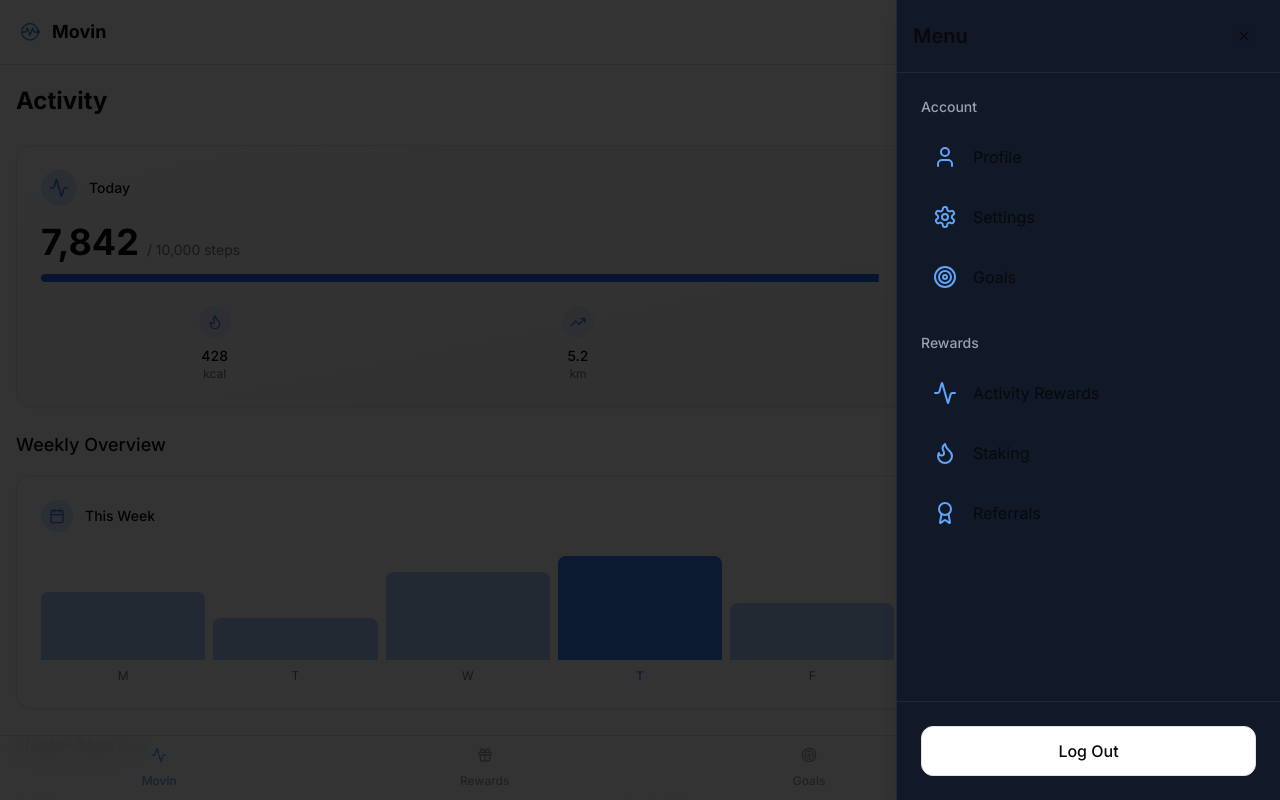
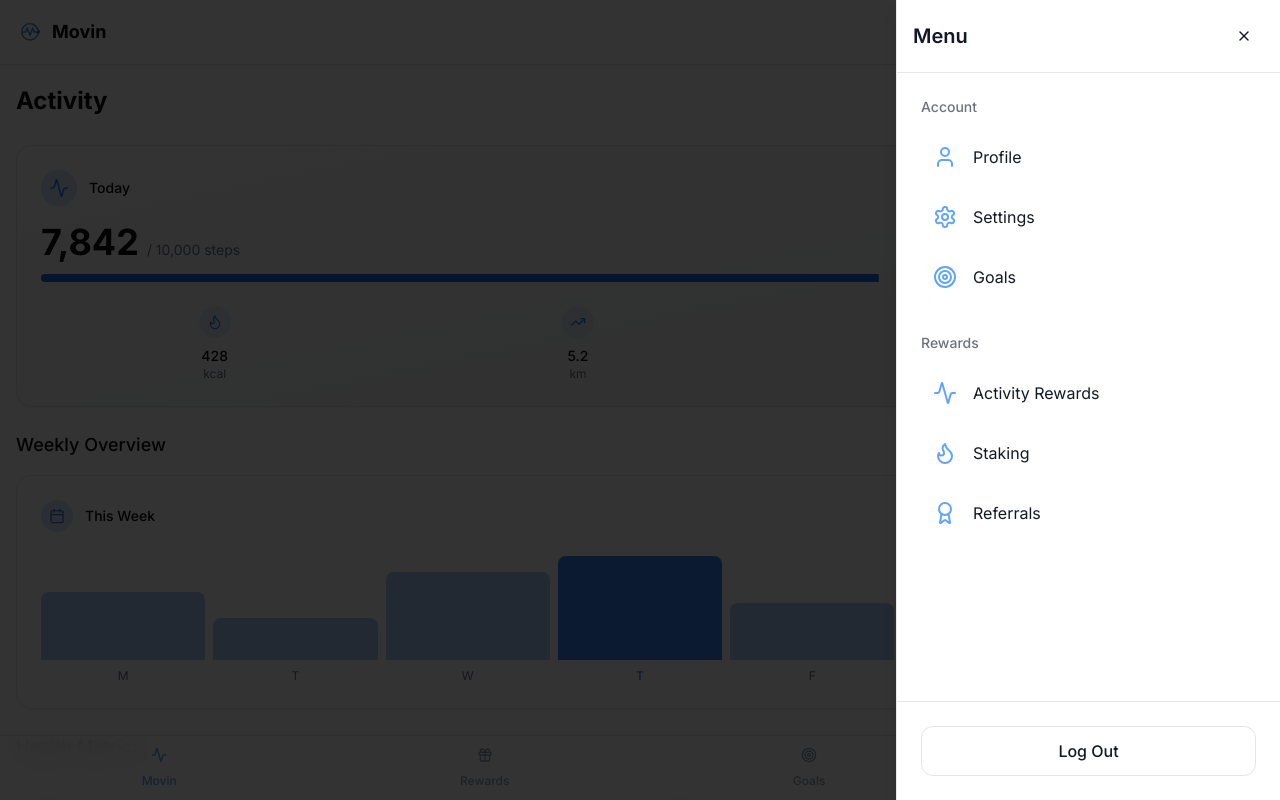
Before and after one commit to razvantomegea/movin-nextjs, a Next.js app: page /dashboard in a window 1280 px wide. Both pictures are taken after a click on the button "More". Shown: the top 800 px of the page. Built offline with nearby package versions, Linux system fonts and the light colour scheme; grey boxes are pictures that could not be loaded.

Commit message:
feat: update side drawer to respect light theme
Adjust side drawer styling to conditionally use light theme classes.

Co-authored-by: Razvan Tomegea <13073341+razvantomegea@users.noreply.github.com>

```diff
--- a/components/dashboard-layout.tsx
+++ b/components/dashboard-layout.tsx
@@ -79,10 +79,10 @@ export function DashboardLayout({ children }: DashboardLayoutProps) {
                 </SheetTrigger>
                 <SheetContent
                   side="right"
-                  className="z-50 w-full sm:w-[350px] md:w-[400px] bg-gray-900 border-l border-gray-800 p-0"
+                  className="z-50 w-full sm:w-[350px] md:w-[400px] bg-white dark:bg-gray-900 border-l border-gray-200 dark:border-gray-800 p-0 text-gray-900 dark:text-white"
                 >
                   <div className="flex flex-col h-full">
-                    <div className="p-4 border-b border-gray-800 flex items-center justify-between">
+                    <div className="p-4 border-b border-gray-200 dark:border-gray-800 flex items-center justify-between">
                       <h2 className="text-xl font-semibold">Menu</h2>
                       <Button
                         variant="ghost"
@@ -97,12 +97,12 @@ export function DashboardLayout({ children }: DashboardLayoutProps) {
                     <div className="flex-1 overflow-auto">
                       <div className="p-4 sm:p-6">
                         <div className="mb-8">
-                          <h3 className="text-sm font-medium text-gray-400 mb-4">Account</h3>
+                          <h3 className="text-sm font-medium text-gray-500 dark:text-gray-400 mb-4">Account</h3>
                           <ul className="space-y-3">
                             <li>
                               <Link
                                 href="/dashboard/profile"
-                                className="flex items-center p-3 rounded-lg hover:bg-gray-800"
+                                className="flex items-center p-3 rounded-lg hover:bg-gray-100 dark:hover:bg-gray-800"
                                 onClick={() => setIsSheetOpen(false)}
                               >
                                 <User className="h-6 w-6 mr-4 text-blue-400" />
@@ -112,7 +112,7 @@ export function DashboardLayout({ children }: DashboardLayoutProps) {
                             <li>
                               <Link
                                 href="/dashboard/settings"
-                                className="flex items-center p-3 rounded-lg hover:bg-gray-800"
+                                className="flex items-center p-3 rounded-lg hover:bg-gray-100 dark:hover:bg-gray-800"
                                 onClick={() => setIsSheetOpen(false)}
                               >
                                 <Settings className="h-6 w-6 mr-4 text-blue-400" />
@@ -122,7 +122,7 @@ export function DashboardLayout({ children }: DashboardLayoutProps) {
                             <li>
                               <Link
                                 href="/dashboard/goals"
-                                className="flex items-center p-3 rounded-lg hover:bg-gray-800"
+                                className="flex items-center p-3 rounded-lg hover:bg-gray-100 dark:hover:bg-gray-800"
                                 onClick={() => setIsSheetOpen(false)}
                               >
                                 <Target className="h-6 w-6 mr-4 text-blue-400" />
@@ -133,12 +133,12 @@ export function DashboardLayout({ children }: DashboardLayoutProps) {
                         </div>
 
                         <div className="mb-8">
-                          <h3 className="text-sm font-medium text-gray-400 mb-4">Rewards</h3>
+                          <h3 className="text-sm font-medium text-gray-500 dark:text-gray-400 mb-4">Rewards</h3>
                           <ul className="space-y-3">
                             <li>
                               <Link
                                 href="/dashboard/rewards"
-                                className="flex items-center p-3 rounded-lg hover:bg-gray-800"
+                                className="flex items-center p-3 rounded-lg hover:bg-gray-100 dark:hover:bg-gray-800"
                                 onClick={() => setIsSheetOpen(false)}
                               >
                                 <Activity className="h-6 w-6 mr-4 text-blue-400" />
@@ -148,7 +148,7 @@ export function DashboardLayout({ children }: DashboardLayoutProps) {
                             <li>
                               <Link
                                 href="/dashboard/rewards"
-                                className="flex items-center p-3 rounded-lg hover:bg-gray-800"
+                                className="flex items-center p-3 rounded-lg hover:bg-gray-100 dark:hover:bg-gray-800"
                                 onClick={() => setIsSheetOpen(false)}
                               >
                                 <Flame className="h-6 w-6 mr-4 text-blue-400" />
@@ -158,7 +158,7 @@ export function DashboardLayout({ children }: DashboardLayoutProps) {
                             <li>
                               <Link
                                 href="/dashboard/rewards"
-                                className="flex items-center p-3 rounded-lg hover:bg-gray-800"
+                                className="flex items-center p-3 rounded-lg hover:bg-gray-100 dark:hover:bg-gray-800"
                                 onClick={() => setIsSheetOpen(false)}
                               >
                                 <Award className="h-6 w-6 mr-4 text-blue-400" />
@@ -170,7 +170,7 @@ export function DashboardLayout({ children }: DashboardLayoutProps) {
                       </div>
                     </div>
 
-                    <div className="p-6 border-t border-gray-800 mt-auto">
+                    <div className="p-6 border-t border-gray-200 dark:border-gray-800 mt-auto">
                       <Button variant="outline" className="w-full py-6 text-base" onClick={() => setIsSheetOpen(false)}>
                         Log Out
                       </Button>
```
